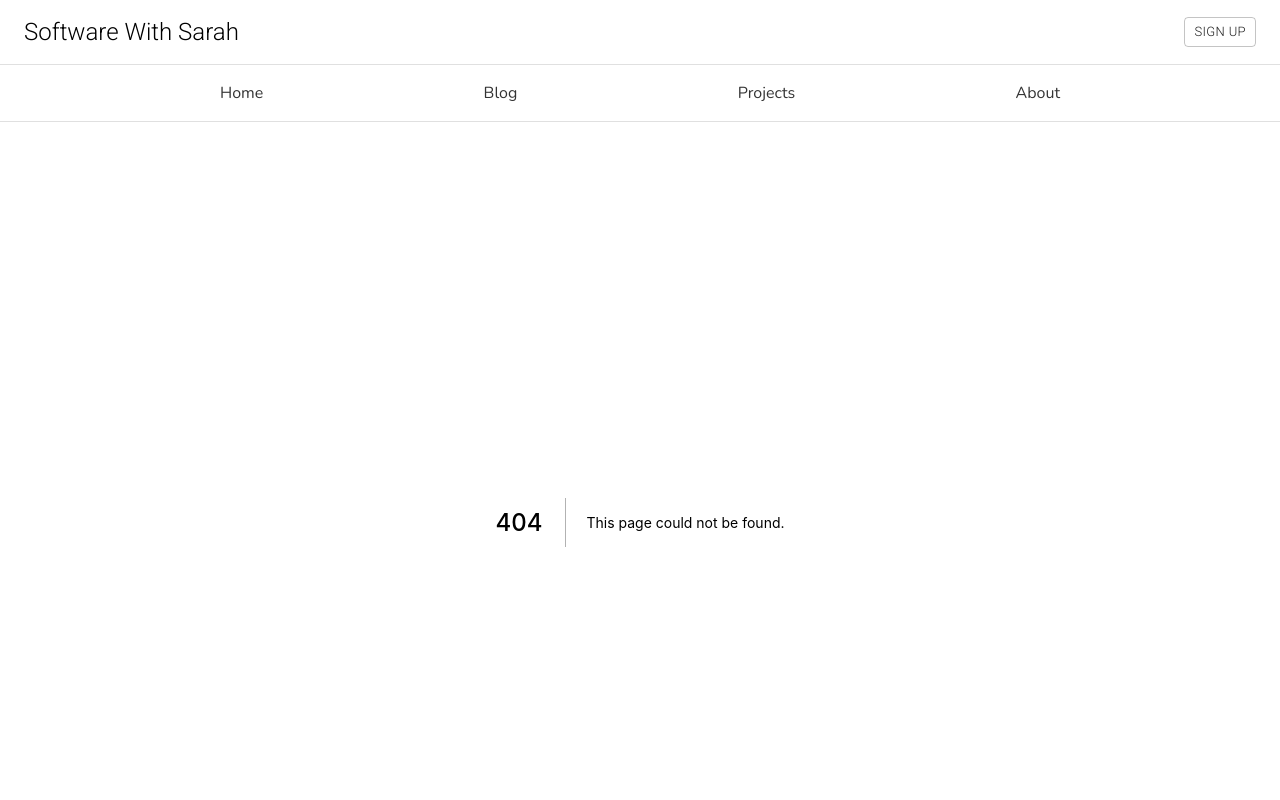
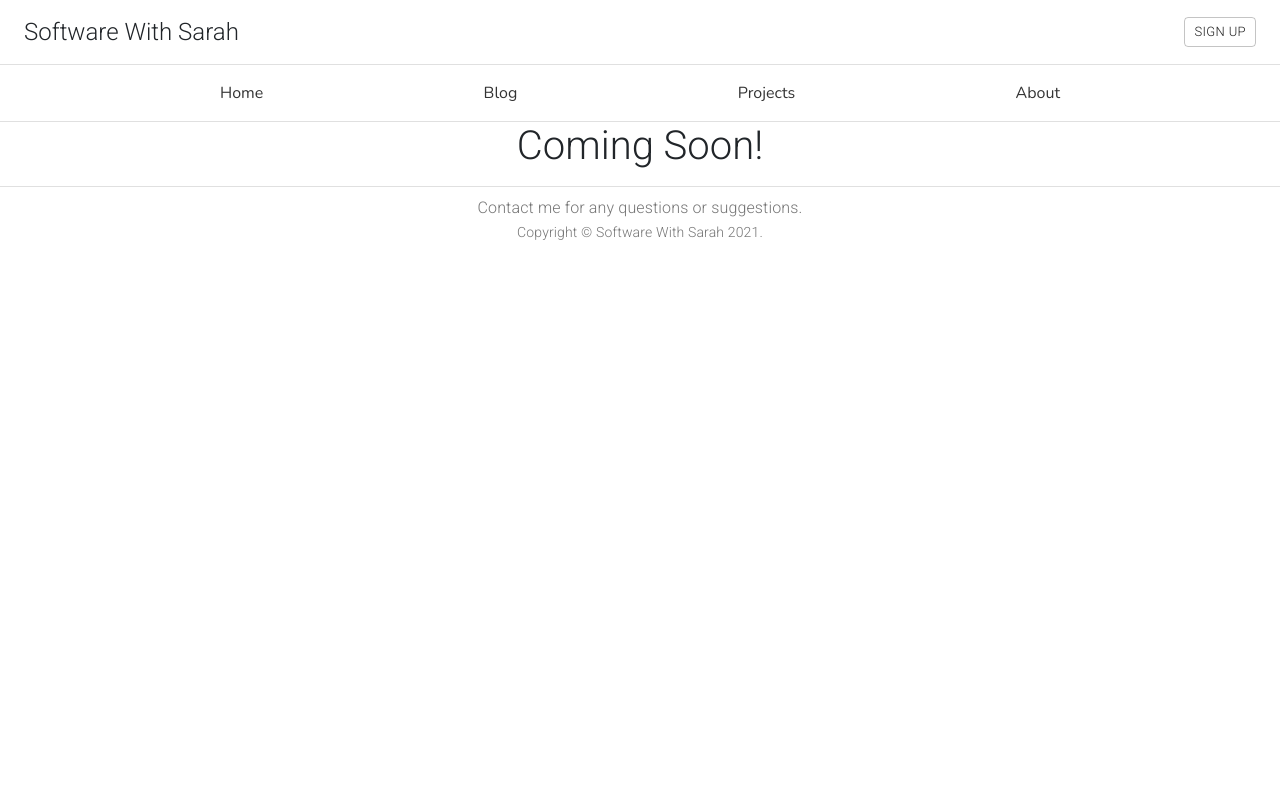
Before and after one commit to sarahdreischer/blog, a Next.js app: page /projects in a window 1280 px wide. Before the commit this address had no page. Shown: the top 800 px of the page. Built offline with nearby package versions, Linux system fonts and the light colour scheme.

Commit message:
Added project coming soon page

```diff
--- /dev/null
+++ b/pages/projects.tsx
@@ -0,0 +1,5 @@
+const Projects = (props) => {
+  return <h1 className="text-center my-auto">Coming Soon!</h1>;
+};
+
+export default Projects;
```
